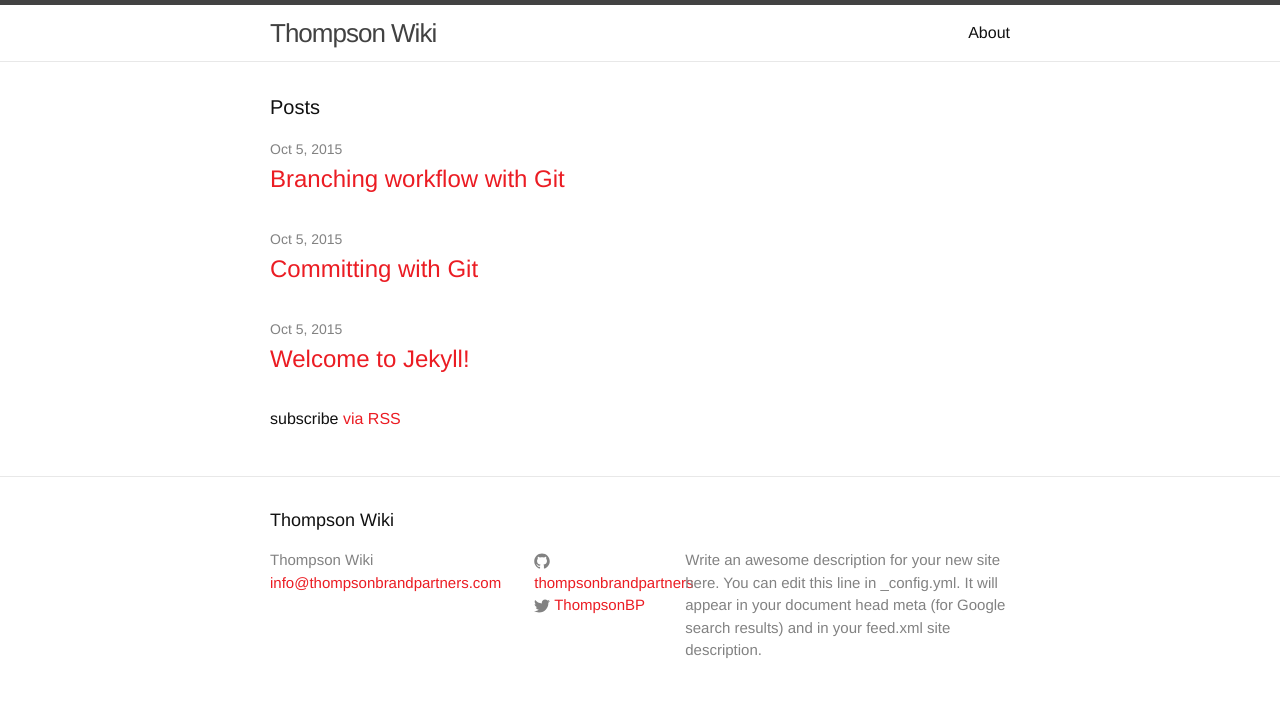
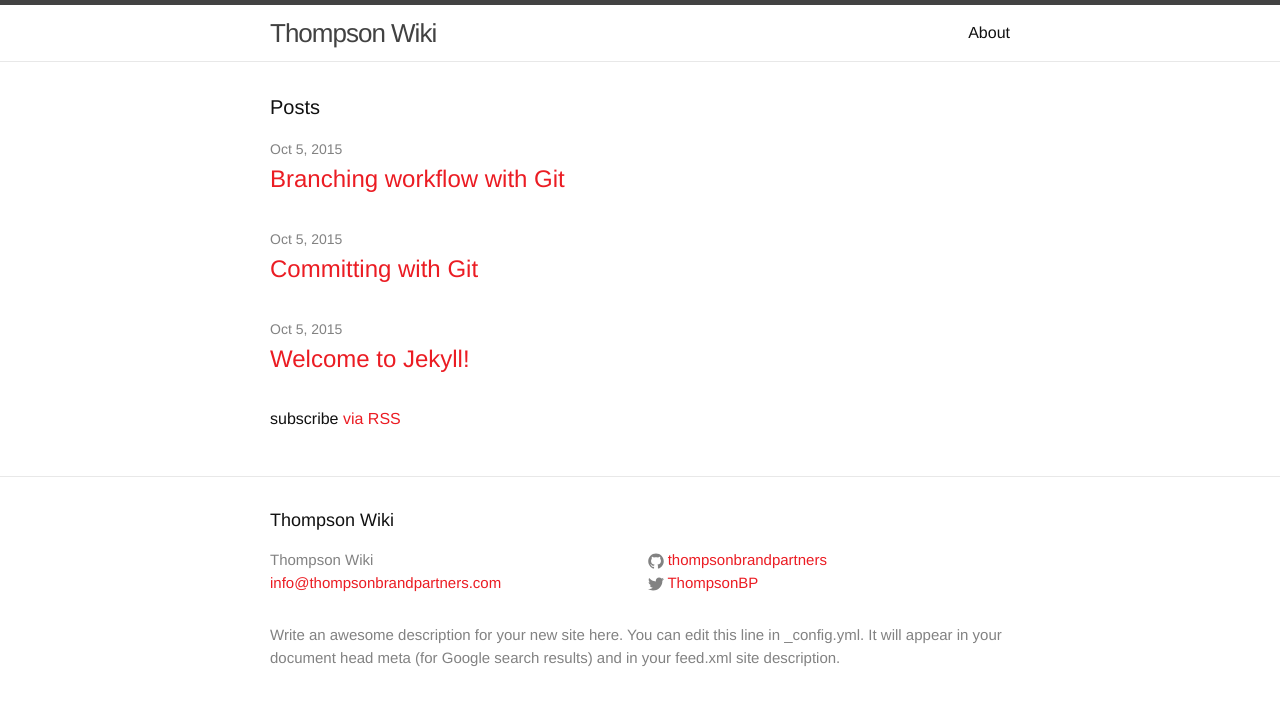
Before and after one commit to thompsonbrandpartners/thompson_docs, a Jekyll site: the page built from index.html, in a window 1280 px wide. Shown: the top 706 px of the page. Built offline with Jekyll 4.4.1, drawn with Linux system fonts in a browser that asks for light colours.

Commit message:
Fix footer

```diff
--- a/_sass/_layout.scss
+++ b/_sass/_layout.scss
@@ -121,18 +121,18 @@
 }
 
 .footer-col-1 {
-    width: -webkit-calc(35% - (#{$spacing-unit} / 2));
-    width:         calc(35% - (#{$spacing-unit} / 2));
+    width: -webkit-calc(50% - (#{$spacing-unit} / 2));
+    width:         calc(50% - (#{$spacing-unit} / 2));
 }
 
 .footer-col-2 {
-    width: -webkit-calc(20% - (#{$spacing-unit} / 2));
-    width:         calc(20% - (#{$spacing-unit} / 2));
+    width: -webkit-calc(50% - (#{$spacing-unit} / 2));
+    width:         calc(50% - (#{$spacing-unit} / 2));
 }
 
 .footer-col-3 {
-    width: -webkit-calc(45% - (#{$spacing-unit} / 2));
-    width:         calc(45% - (#{$spacing-unit} / 2));
+    width: -webkit-calc(100% - (#{$spacing-unit} / 2));
+    width:         calc(100% - (#{$spacing-unit} / 2));
 }
 
 @include media-query($on-laptop) {
```
